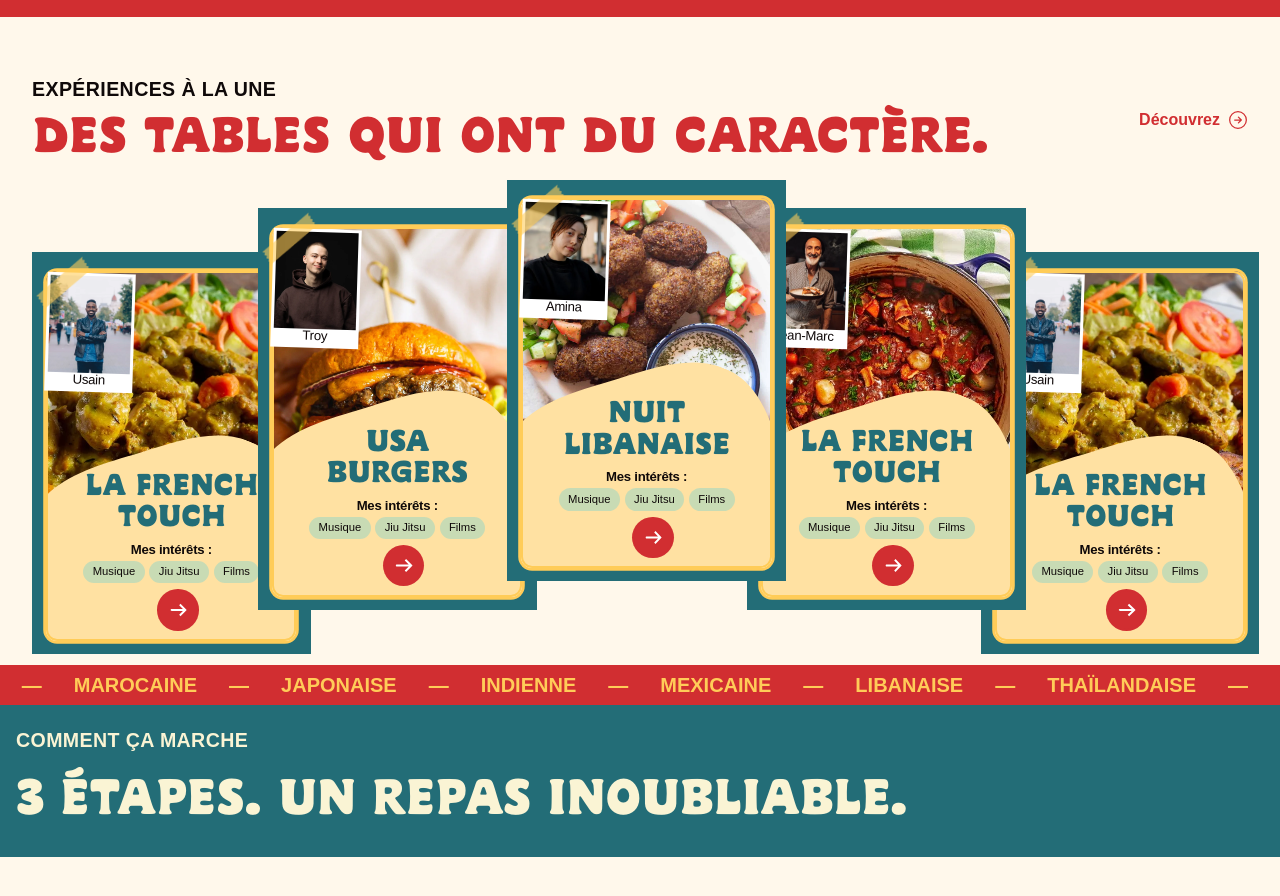
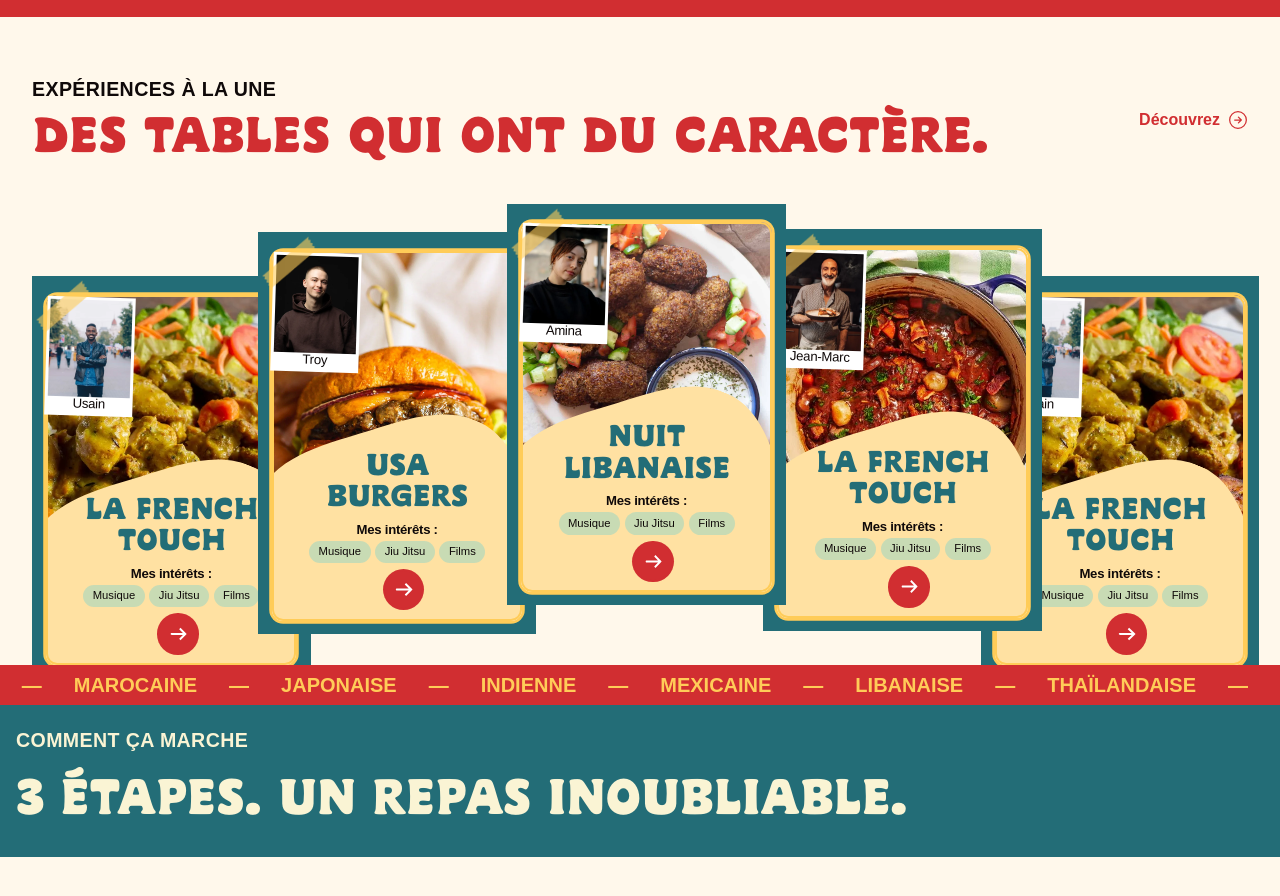
Before and after one commit to Mahkalix/PlateMate, a React (Vite) app in the folder frontend/: page / in a window 1280 px wide. Shown: the part 815-1711 px from the top of the page. Built offline with nearby package versions, Linux system fonts and the light colour scheme.

Commit message:
Reproduire les coordonnées exactes des cartes Figma

```diff
--- a/frontend/scss/8_sections/_app-pages.scss
+++ b/frontend/scss/8_sections/_app-pages.scss
@@ -115,28 +115,28 @@
   margin-top: -32px;
   .pm-table-card {
     position: absolute;
-    width: 22.91%;
-    top: 33.04%;
+    width: calc(100% * 296 / 1292);
+    top: calc(100% * 151 / 457);
     &:nth-child(1) {
       left: 0;
     }
     &:nth-child(2) {
-      left: 18.58%;
-      top: 22.76%;
+      left: calc(100% * 240 / 1292);
+      top: calc(100% * 104 / 457);
       z-index: 1;
     }
     &:nth-child(3) {
-      left: 39.09%;
-      top: 16.19%;
+      left: calc(100% * 505 / 1292);
+      top: calc(100% * 74 / 457);
       z-index: 2;
     }
     &:nth-child(4) {
-      left: 58.82%;
-      top: 22.76%;
+      left: calc(100% * 777 / 1292);
+      top: calc(100% * 101 / 457);
       z-index: 1;
     }
     &:nth-child(5) {
-      left: 78.02%;
+      left: calc(100% * 1008 / 1292);
     }
     &:focus-visible {
       z-index: 3;
@@ -546,8 +546,7 @@
   }
   .pm-featured__cards {
     // Les cartes débordent de leur groupe de 1292 px dans la maquette.
-    margin-top: -5.6rem;
-    margin-bottom: calc(100% * 107 / 1292 + 2.4rem);
+    margin-bottom: calc(100% * 107 / 1292);
   }
   .pm-header .pm-nav {
     align-items: flex-start;
```
